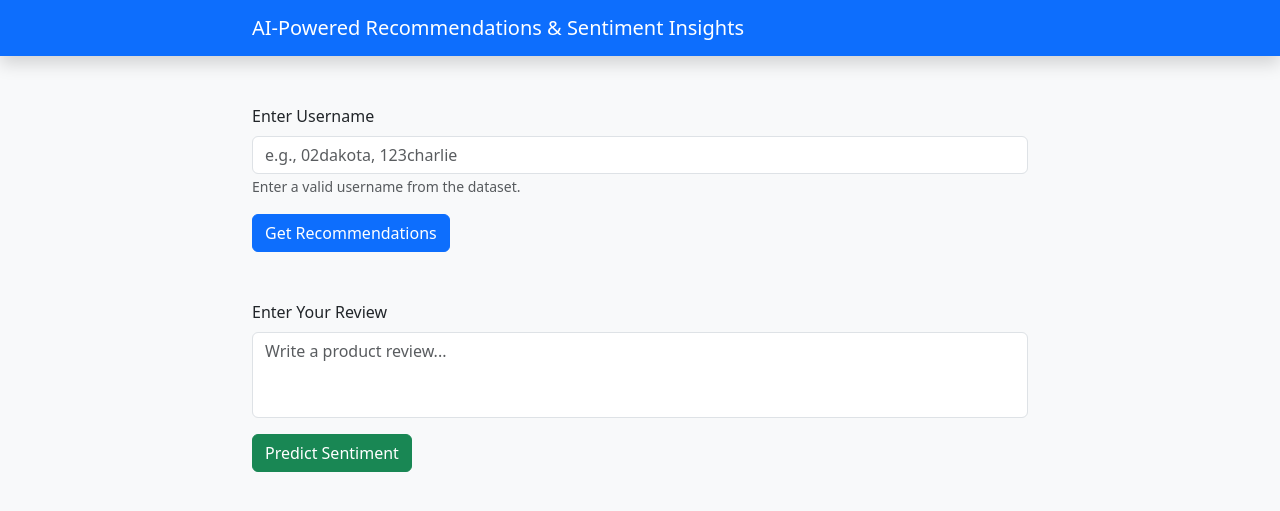
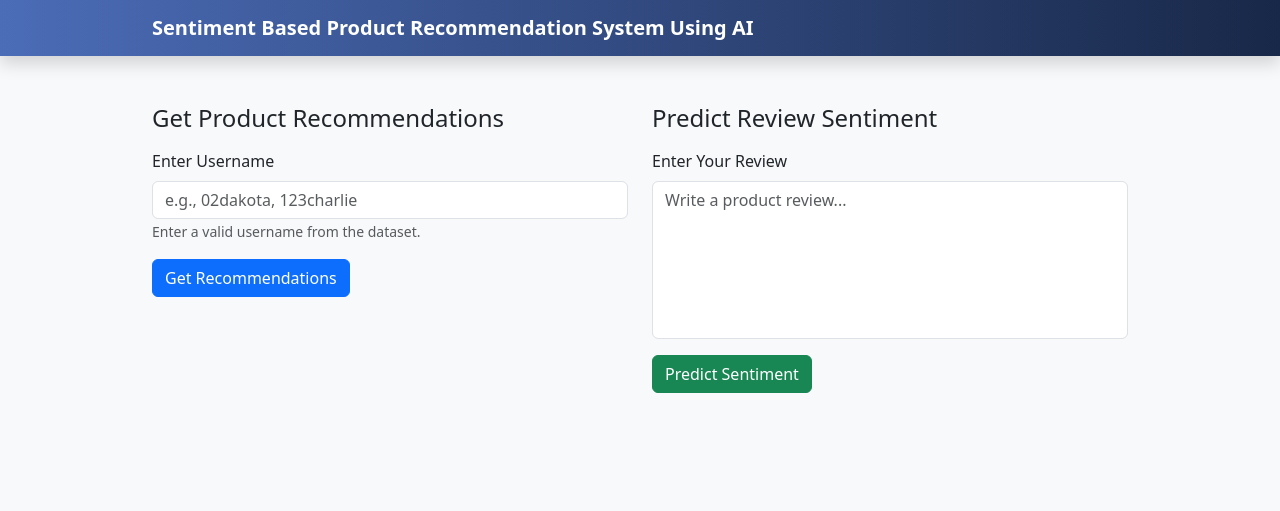
Before and after one commit to Agnel-Raj/SentimentBasedProductRecommendationSystem, a Flask app: page / in a window 1280 px wide. Shown: the top 511 px of the page. Run offline with Flask 3, Linux system fonts and the light colour scheme; parts of the project's set-up code (start-up, migrations or seed data) failed here and were passed over.

Commit message:
html file fix

```diff
--- a/templates/index.html
+++ b/templates/index.html
@@ -1,5 +1,6 @@
 <!DOCTYPE html>
 <html lang="en">
+
 <head>
   <meta charset="UTF-8" />
   <meta name="viewport" content="width=device-width, initial-scale=1" />
@@ -10,33 +11,43 @@
       padding-top: 80px;
       background-color: #f8f9fa;
     }
+
     .container {
-      max-width: 800px;
+      max-width: 1000px;
     }
+
     .title {
       font-size: 2rem;
       font-weight: bold;
       text-align: center;
       margin-bottom: 30px;
     }
+
     textarea {
       resize: none;
     }
   </style>
 </head>
+
 <body>
-  <nav class="navbar fixed-top navbar-dark bg-primary shadow">
+  <nav class="navbar fixed-top shadow" style="background: linear-gradient(90deg, #4b6cb7 0%, #182848 100%);">
     <div class="container">
-      <a class="navbar-brand" href="#">AI-Powered Recommendations & Sentiment Insights</a>
+      <a class="navbar-brand text-white fw-bold fs-5" href="#">
+        Sentiment Based Product Recommendation System Using AI
+      </a>
     </div>
   </nav>
 
   <div class="container mt-4">
-    <!-- Username Recommendation Form -->
+    <div class="row">
+      <!-- Left Column: Recommendation Form -->
+      <div class="col-md-6 mb-4">
+        <h4 class="mb-3">Get Product Recommendations</h4>
         <form action="/predict" method="post">
           <div class="mb-3">
             <label for="userName" class="form-label">Enter Username</label>
-        <input class="form-control" type="text" id="userName" name="userName" placeholder="e.g., 02dakota, 123charlie" required>
+            <input class="form-control" type="text" id="userName" name="userName"
+              placeholder="e.g., 02dakota, 123charlie" required>
             <small class="form-text text-muted">Enter a valid username from the dataset.</small>
           </div>
           <input type="submit" class="btn btn-primary" value="Get Recommendations">
@@ -70,21 +81,30 @@
         {% if message %}
         <div class="alert alert-danger mt-3" role="alert">{{ message }}</div>
         {% endif %}
+      </div>
 
-    <!-- Sentiment Prediction Form -->
-    <form method="post" action="/predictSentiment" class="mt-5">
+      <!-- Right Column: Sentiment Form -->
+      <div class="col-md-6 mb-4">
+        <h4 class="mb-3">Predict Review Sentiment</h4>
+        <form method="post" action="/predictSentiment">
           <label for="reviewText" class="form-label">Enter Your Review</label>
-      <textarea class="form-control mb-3" name="reviewText" rows="3" id="reviewText" placeholder="Write a product review..." required></textarea>
+          <textarea class="form-control mb-3" name="reviewText" rows="6" id="reviewText"
+            placeholder="Write a product review..." required></textarea>
           <input type="submit" class="btn btn-success" value="Predict Sentiment">
         </form>
 
         {% if sentiment == 1 %}
-    <div class="alert alert-success mt-3" role="alert">Entered Review Text is predicted to be <strong>Positive</strong></div>
+        <div class="alert alert-success mt-3" role="alert">Entered Review Text is predicted to be
+          <strong>Positive</strong></div>
         {% elif sentiment == 0 %}
-    <div class="alert alert-danger mt-3" role="alert">Entered Review Text is predicted to be <strong>Negative</strong></div>
+        <div class="alert alert-danger mt-3" role="alert">Entered Review Text is predicted to be
+          <strong>Negative</strong></div>
         {% endif %}
+      </div>
+    </div>
   </div>
 
   <script src="https://cdn.jsdelivr.net/npm/bootstrap@5.3.0/dist/js/bootstrap.bundle.min.js"></script>
 </body>
+
 </html>
```
Lines whose indentation alone changed are shown as unchanged.
